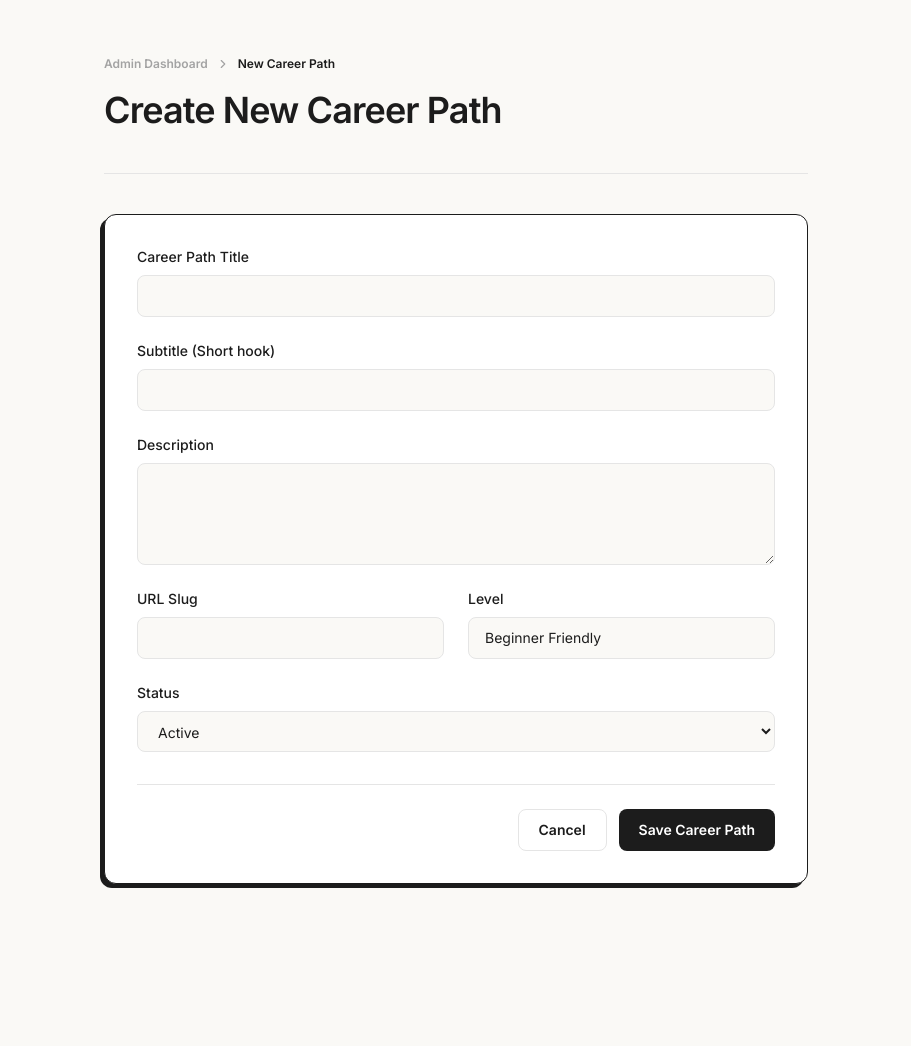
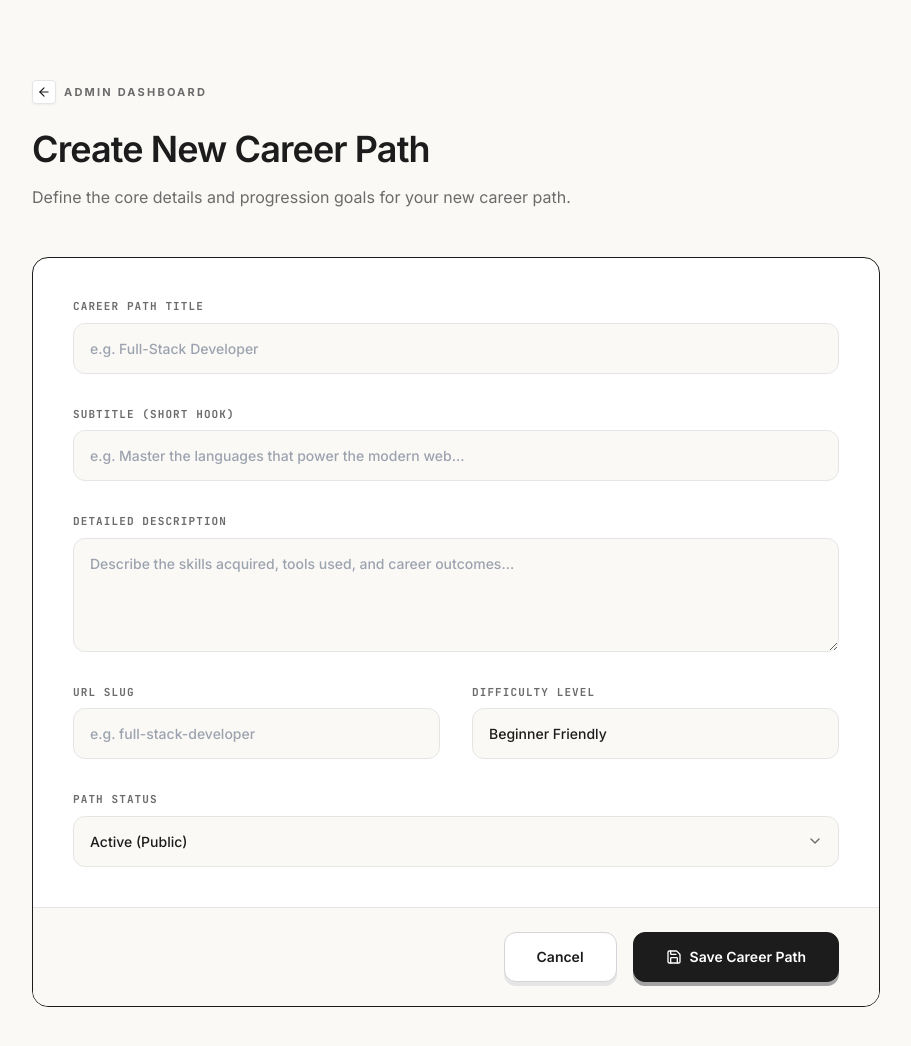
Before and after one commit to KabeerAi/learn-with-kabeer, a Python web app: template templates/admin/career_path_form.html in a window 1280 px wide. Shown: the part 65-1111 px from the top of the page, without its empty margins (184-1095 px from the left). Run offline with Jinja, Linux system fonts and the light colour scheme; the template is opened without the code that fills it, so the values that code supplies are empty; some libraries are stand-ins or nearby versions.

Commit message:
redesign the course form page and career path form page

```diff
--- a/templates/admin/career_path_form.html
+++ b/templates/admin/career_path_form.html
@@ -1,61 +1,96 @@
 {% extends "base.html" %}
 
 {% block content %}
-<main class="flex-1 overflow-y-auto bg-[#FAF9F6]">
-    <div class="mx-auto max-w-3xl px-5 py-10 sm:px-6 lg:px-8 lg:py-14">
-        <header class="mb-10 border-b border-[#E5E5E5] pb-10">
-            <div class="mb-4 flex items-center gap-2 text-xs font-semibold text-[#A3A3A3]">
-                <a href="{{ url_for('admin_dashboard') }}" class="hover:text-[#1C1C1C] transition-colors">Admin Dashboard</a>
-                <i data-lucide="chevron-right" class="w-3.5 h-3.5"></i>
-                <span class="text-[#1C1C1C]">{% if path %}Edit{% else %}New{% endif %} Career Path</span>
+<main class="flex-1 overflow-y-auto bg-[#FAF9F6] font-sans selection:bg-[#1C1C1C] selection:text-white pb-20">
+    <div class="mx-auto max-w-4xl px-6 py-12 md:py-20">
+
+        {# --- Header --- #}
+        <header class="mb-12 flex flex-col items-start gap-4">
+            <div class="mb-2">
+                <a href="{{ url_for('admin_dashboard') }}" class="group inline-flex items-center gap-2 text-[11px] font-bold uppercase tracking-[0.2em] text-[#6B6B6B] transition-colors hover:text-[#1C1C1C]">
+                    <span class="flex h-6 w-6 items-center justify-center rounded border border-[#E5E5E5] bg-white text-[#1C1C1C] shadow-sm transition-colors group-hover:bg-[#F5F5F5]">
+                        <i data-lucide="arrow-left" class="h-3.5 w-3.5"></i>
+                    </span>
+                    Admin Dashboard
+                </a>
             </div>
-            <h1 class="text-4xl font-semibold leading-tight tracking-tight text-[#1C1C1C]">
+            <h1 class="text-3xl font-semibold tracking-tight text-[#1C1C1C] sm:text-4xl">
                 {% if path %}Edit {{ path.title }}{% else %}Create New Career Path{% endif %}
             </h1>
+            <p class="text-base text-[#6B6B6B]">
+                {% if path %}Update the core details and metadata for this career path.{% else %}Define the core details and progression goals for your new career path.{% endif %}
+            </p>
         </header>
 
-        <form method="post" class="rounded-xl border border-[#1C1C1C] bg-white p-6 sm:p-8 shadow-[-4px_4px_0_0_#1C1C1C]">
-            <div class="grid gap-6 sm:grid-cols-2">
+        {# --- Career Path Form --- #}
+        <form method="post" class="rounded-2xl border border-[#1C1C1C] bg-white overflow-hidden">
+
+            <div class="p-6 sm:p-10">
+                <div class="grid gap-8 sm:grid-cols-2">
+
                     <div class="sm:col-span-2">
-                    <label for="title" class="mb-2 block text-sm font-medium text-[#1C1C1C]">Career Path Title</label>
-                    <input type="text" id="title" name="title" required value="{{ path.title if path else '' }}" class="block w-full rounded-lg border border-[#E5E5E5] bg-[#FAF9F6] px-4 py-2.5 text-sm text-[#1C1C1C] focus:border-[#1C1C1C] focus:outline-none focus:ring-1 focus:ring-[#1C1C1C]">
+                        <label for="title" class="mb-2 block font-mono text-[11px] font-bold uppercase tracking-widest text-[#6B6B6B]">Career Path Title</label>
+                        <input type="text" id="title" name="title" required value="{{ path.title if path else '' }}"
+                               class="block w-full rounded-xl border border-[#E5E5E5] bg-[#FAF9F6] px-4 py-3.5 text-[14px] font-medium text-[#1C1C1C] transition-colors hover:bg-white focus:border-[#1C1C1C] focus:bg-white focus:outline-none focus:ring-1 focus:ring-[#1C1C1C]"
+                               placeholder="e.g. Full-Stack Developer">
                     </div>
 
                     <div class="sm:col-span-2">
-                    <label for="subtitle" class="mb-2 block text-sm font-medium text-[#1C1C1C]">Subtitle (Short hook)</label>
-                    <input type="text" id="subtitle" name="subtitle" required value="{{ path.subtitle if path else '' }}" class="block w-full rounded-lg border border-[#E5E5E5] bg-[#FAF9F6] px-4 py-2.5 text-sm text-[#1C1C1C] focus:border-[#1C1C1C] focus:outline-none focus:ring-1 focus:ring-[#1C1C1C]">
+                        <label for="subtitle" class="mb-2 block font-mono text-[11px] font-bold uppercase tracking-widest text-[#6B6B6B]">Subtitle (Short Hook)</label>
+                        <input type="text" id="subtitle" name="subtitle" required value="{{ path.subtitle if path else '' }}"
+                               class="block w-full rounded-xl border border-[#E5E5E5] bg-[#FAF9F6] px-4 py-3.5 text-[14px] font-medium text-[#1C1C1C] transition-colors hover:bg-white focus:border-[#1C1C1C] focus:bg-white focus:outline-none focus:ring-1 focus:ring-[#1C1C1C]"
+                               placeholder="e.g. Master the languages that power the modern web...">
                     </div>
 
                     <div class="sm:col-span-2">
-                    <label for="description" class="mb-2 block text-sm font-medium text-[#1C1C1C]">Description</label>
-                    <textarea id="description" name="description" rows="4" class="block w-full rounded-lg border border-[#E5E5E5] bg-[#FAF9F6] px-4 py-2.5 text-sm text-[#1C1C1C] focus:border-[#1C1C1C] focus:outline-none focus:ring-1 focus:ring-[#1C1C1C]">{{ path.description if path else '' }}</textarea>
+                        <label for="description" class="mb-2 block font-mono text-[11px] font-bold uppercase tracking-widest text-[#6B6B6B]">Detailed Description</label>
+                        <textarea id="description" name="description" rows="4"
+                                  class="block w-full rounded-xl border border-[#E5E5E5] bg-[#FAF9F6] px-4 py-3.5 text-[14px] font-medium text-[#1C1C1C] transition-colors hover:bg-white focus:border-[#1C1C1C] focus:bg-white focus:outline-none focus:ring-1 focus:ring-[#1C1C1C]"
+                                  placeholder="Describe the skills acquired, tools used, and career outcomes...">{{ path.description if path else '' }}</textarea>
                     </div>
 
                     <div>
-                    <label for="slug" class="mb-2 block text-sm font-medium text-[#1C1C1C]">URL Slug</label>
-                    <input type="text" id="slug" name="slug" required value="{{ path.slug if path else '' }}" class="block w-full rounded-lg border border-[#E5E5E5] bg-[#FAF9F6] px-4 py-2.5 text-sm text-[#1C1C1C] focus:border-[#1C1C1C] focus:outline-none focus:ring-1 focus:ring-[#1C1C1C]">
+                        <label for="slug" class="mb-2 block font-mono text-[11px] font-bold uppercase tracking-widest text-[#6B6B6B]">URL Slug</label>
+                        <input type="text" id="slug" name="slug" required value="{{ path.slug if path else '' }}"
+                               class="block w-full rounded-xl border border-[#E5E5E5] bg-[#FAF9F6] px-4 py-3.5 text-[14px] font-medium text-[#1C1C1C] transition-colors hover:bg-white focus:border-[#1C1C1C] focus:bg-white focus:outline-none focus:ring-1 focus:ring-[#1C1C1C]"
+                               placeholder="e.g. full-stack-developer">
                     </div>
 
                     <div>
-                    <label for="level" class="mb-2 block text-sm font-medium text-[#1C1C1C]">Level</label>
-                    <input type="text" id="level" name="level" required value="{{ path.level if path else 'Beginner Friendly' }}" class="block w-full rounded-lg border border-[#E5E5E5] bg-[#FAF9F6] px-4 py-2.5 text-sm text-[#1C1C1C] focus:border-[#1C1C1C] focus:outline-none focus:ring-1 focus:ring-[#1C1C1C]">
+                        <label for="level" class="mb-2 block font-mono text-[11px] font-bold uppercase tracking-widest text-[#6B6B6B]">Difficulty Level</label>
+                        <input type="text" id="level" name="level" required value="{{ path.level if path else 'Beginner Friendly' }}"
+                               class="block w-full rounded-xl border border-[#E5E5E5] bg-[#FAF9F6] px-4 py-3.5 text-[14px] font-medium text-[#1C1C1C] transition-colors hover:bg-white focus:border-[#1C1C1C] focus:bg-white focus:outline-none focus:ring-1 focus:ring-[#1C1C1C]"
+                               placeholder="e.g. Beginner Friendly, Advanced">
                     </div>
 
                     <div class="sm:col-span-2">
-                    <label for="status" class="mb-2 block text-sm font-medium text-[#1C1C1C]">Status</label>
-                    <select id="status" name="status" required class="block w-full rounded-lg border border-[#E5E5E5] bg-[#FAF9F6] px-4 py-2.5 text-sm text-[#1C1C1C] focus:border-[#1C1C1C] focus:outline-none focus:ring-1 focus:ring-[#1C1C1C]">
-                        <option value="active" {% if path and path.status == 'active' %}selected{% endif %}>Active</option>
+                        <label for="status" class="mb-2 block font-mono text-[11px] font-bold uppercase tracking-widest text-[#6B6B6B]">Path Status</label>
+                        <div class="relative">
+                            <select id="status" name="status" required
+                                    class="appearance-none block w-full rounded-xl border border-[#E5E5E5] bg-[#FAF9F6] px-4 py-3.5 text-[14px] font-medium text-[#1C1C1C] transition-colors hover:bg-white focus:border-[#1C1C1C] focus:bg-white focus:outline-none focus:ring-1 focus:ring-[#1C1C1C]">
+                                <option value="active" {% if path and path.status == 'active' %}selected{% endif %}>Active (Public)</option>
                                 <option value="planned" {% if path and path.status == 'planned' %}selected{% endif %}>Planned (Coming Soon)</option>
                             </select>
+                            <div class="pointer-events-none absolute inset-y-0 right-0 flex items-center px-4 text-[#6B6B6B]">
+                                <i data-lucide="chevron-down" class="h-4 w-4"></i>
+                            </div>
                         </div>
                     </div>
 
-            <div class="mt-8 flex justify-end gap-3 border-t border-[#E5E5E5] pt-6">
-                <a href="{{ url_for('admin_dashboard') }}" class="inline-flex items-center justify-center rounded-lg border border-[#E5E5E5] px-5 py-2.5 text-sm font-semibold text-[#1C1C1C] transition-colors hover:bg-[#F5F5F5]">Cancel</a>
-                <button type="submit" class="inline-flex items-center justify-center rounded-lg bg-[#1C1C1C] px-5 py-2.5 text-sm font-semibold text-white transition-colors hover:bg-black">
+                </div>
+            </div>
+
+            {# --- Form Actions --- #}
+            <div class="flex flex-col-reverse items-center justify-end gap-4 border-t border-[#E5E5E5] bg-[#FAF9F6] px-6 py-6 sm:flex-row sm:px-10">
+                <a href="{{ url_for('admin_dashboard') }}" class="flex w-full sm:w-auto items-center justify-center rounded-xl border border-[#D4D4D8] bg-white px-8 py-3.5 text-sm font-semibold text-[#1C1C1C] shadow-[0_4px_0_0_#E5E5E5] transition-all hover:translate-y-[2px] hover:shadow-[0_2px_0_0_#E5E5E5] active:translate-y-[4px] active:shadow-none focus:outline-none">
+                    Cancel
+                </a>
+                <button type="submit" class="flex w-full sm:w-auto items-center justify-center gap-2 rounded-xl border border-[#1C1C1C] bg-[#1C1C1C] px-8 py-3.5 text-sm font-semibold text-white shadow-[0_4px_0_0_#A3A3A3] transition-all hover:translate-y-[2px] hover:shadow-[0_2px_0_0_#A3A3A3] active:translate-y-[4px] active:shadow-none focus:outline-none">
+                    <i data-lucide="save" class="h-4 w-4"></i>
                     Save Career Path
                 </button>
             </div>
+
         </form>
     </div>
 </main>
```
Also changed, not shown: templates/admin/course_form.html (+57 -24 lines), instance/learn_with_kabeer.sqlite3, 2 other files. Lines whose indentation alone changed are shown as unchanged.
